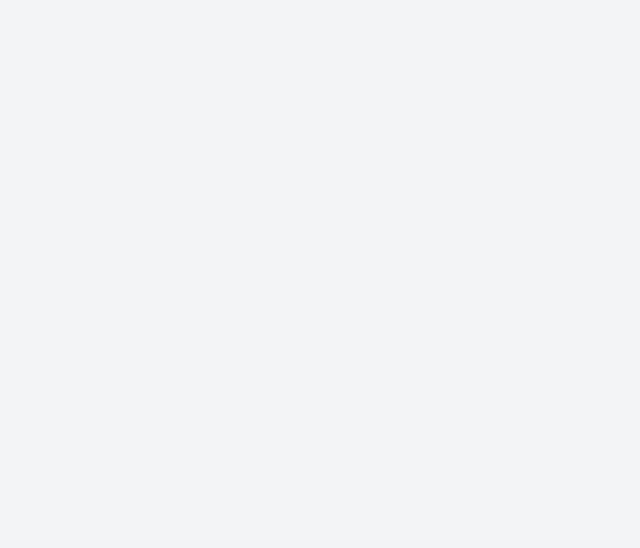
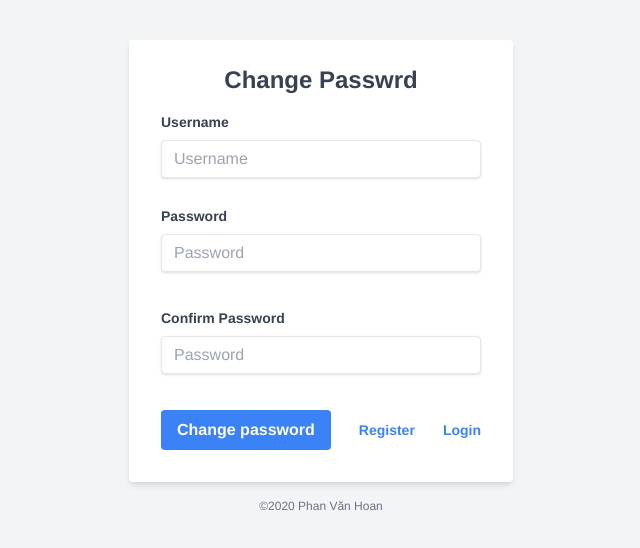
Before and after one commit to Hoan9696/vue-2022-08, a Vue app: page /change-password in a window 1280 px wide. Before the commit this address had no page. Shown: the top 548 px of the page, without its empty margins (319-959 px from the left). Built offline with nearby package versions, Linux system fonts and the light colour scheme.

Commit message:
commit code change password

```diff
--- a/src/admin/user/ChangePassword.vue
+++ b/src/admin/user/ChangePassword.vue
@@ -1,14 +1,43 @@
 <template>
-  <div></div>
+  <div class="w-full max-w-sm">
+    <form class="from-card">
+      <div class="text-center">
+        <label class="title-card">Change Passwrd</label>
+      </div>
+      <div class="mb-4">
+        <label class="input-label">Username</label>
+        <input class="input-text" type="text" placeholder="Username" />
+      </div>
+      <div class="mb-6">
+        <label class="input-label">Password</label>
+        <input class="input-text" type="password" placeholder="Password" />
+      </div>
+      <div class="mb-6">
+        <label class="input-label">Confirm Password</label>
+        <input class="input-text" type="password" placeholder="Password" />
+      </div>
+      <div class="flex items-center justify-between">
+        <button class="button-primary">Change password</button>
+        <a class="link-primary" @click="register">Register</a>
+        <a class="link-primary" @click="login">Login</a>
+      </div>
+    </form>
+    <p class="text-center text-gray-500 text-xs">&copy;2020 Phan Văn Hoan</p>
+  </div>
 </template>
 
 <script>
-
 export default {
   components: {},
 
-  data: () => (
-      {}
-  ),
-}
+  data: () => ({}),
+  methods: {
+    register() {
+      this.$router.push("/register")
+    },
+    login() {
+      this.$router.push("/login")
+    },
+  }
+};
 </script>
--- a/src/admin/user/LoginAdmin.vue
+++ b/src/admin/user/LoginAdmin.vue
@@ -15,7 +15,7 @@
       <div class="flex items-center justify-between">
         <button class="button-primary">Sign in</button>
         <a class="link-primary" @click="register">Register</a>
-        <a class="link-primary">Forgot Password?</a>
+        <a class="link-primary" @click="changPassword">Forgot Password?</a>
       </div>
     </form>
     <p class="text-center text-gray-500 text-xs">&copy;2020 Phan Văn Hoan</p>
@@ -32,6 +32,9 @@ export default {
   methods: {
     register() {
       this.$router.push("/register")
+    },
+    changPassword() {
+      this.$router.push("/change-password")
     }
   }
 };
--- a/src/router/router.js
+++ b/src/router/router.js
@@ -2,6 +2,7 @@ import { createRouter, createWebHistory } from 'vue-router'
 
 import LoginAdmin from '../admin/user/LoginAdmin.vue';
 import RegisterAdmin from '../admin/user/RegisterAdmin.vue';
+import ChangePassword from '../admin/user/ChangePassword.vue';
 
 const routes = [
   {
@@ -14,6 +15,11 @@ const routes = [
     name: 'RegisterAdmin',
     component: RegisterAdmin
   },
+  {
+    path: '/change-password',
+    name: 'ChangePassword',
+    component: ChangePassword
+  },
 ];
 
 const router = createRouter({
```
